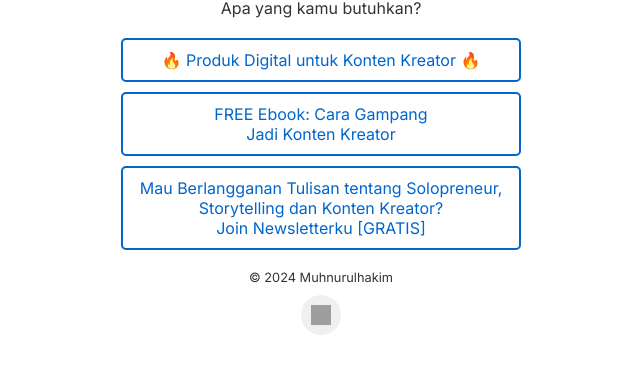
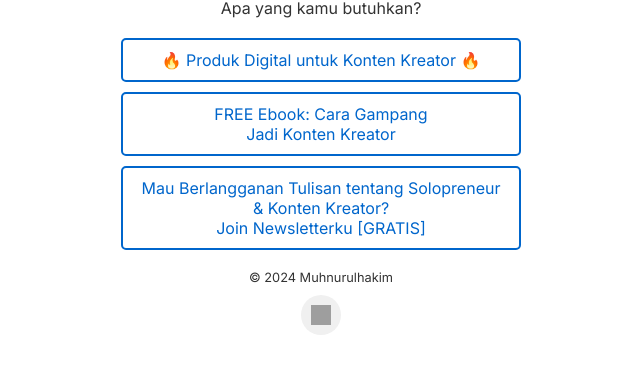
Before and after one commit to muhnurulhakim/links, a plain HTML site: page index.html in a window 1280 px wide. Shown: the part 313-686 px from the top of the page, without its empty margins (319-959 px from the left). Drawn offline with Linux system fonts and the light colour scheme; grey boxes are pictures that could not be loaded.

Commit message:
Update index.html

```diff
--- a/index.html
+++ b/index.html
@@ -28,7 +28,7 @@
             <div class="link-container">
                 <a href="https://lynk.id/muhnurulhakim" target="_blank" rel="noopener noreferrer">🔥 Produk Digital untuk Konten Kreator 🔥</a>
                 <a href="https://hakim.orderio.my.id/ebook-konten-kreator/" target="_blank" rel="noopener noreferrer">FREE Ebook: Cara Gampang<br>Jadi Konten Kreator</a>
-                <a href="https://muhnurulhakim.beehiiv.com/subscribe" target="_blank" rel="noopener noreferrer">Mau Berlangganan Tulisan tentang Solopreneur, Storytelling dan Konten Kreator?<br>Join Newsletterku [GRATIS]</a>
+                <a href="https://muhnurulhakim.beehiiv.com/subscribe" target="_blank" rel="noopener noreferrer">Mau Berlangganan Tulisan tentang Solopreneur & Konten Kreator?<br>Join Newsletterku [GRATIS]</a>
                 <!-- <a href="https://muhnurulhakim.myr.id/catalog/kelas-online-rahasia-kreasi-konten-ai-tanpa-batas-untuk-pemula" target="_blank" rel="noopener noreferrer">Kelas Online Gambar AI</a> -->
                 <!-- <a href="https://clicky.id/muhnurulhakim/ebook-kgai" target="_blank" rel="noopener noreferrer">Ebook Bikin Gambar AI</a> -->
                 <!-- <a href="https://muhnurulhakim.myr.id/catalog/private-class-jadi-storyteller-kreatif-dalam-30-hari" target="_blank" rel="noopener noreferrer">Private Class: Jadi Storyteller Kreatif<br>dalam 30 Hari!</a> -->
```
